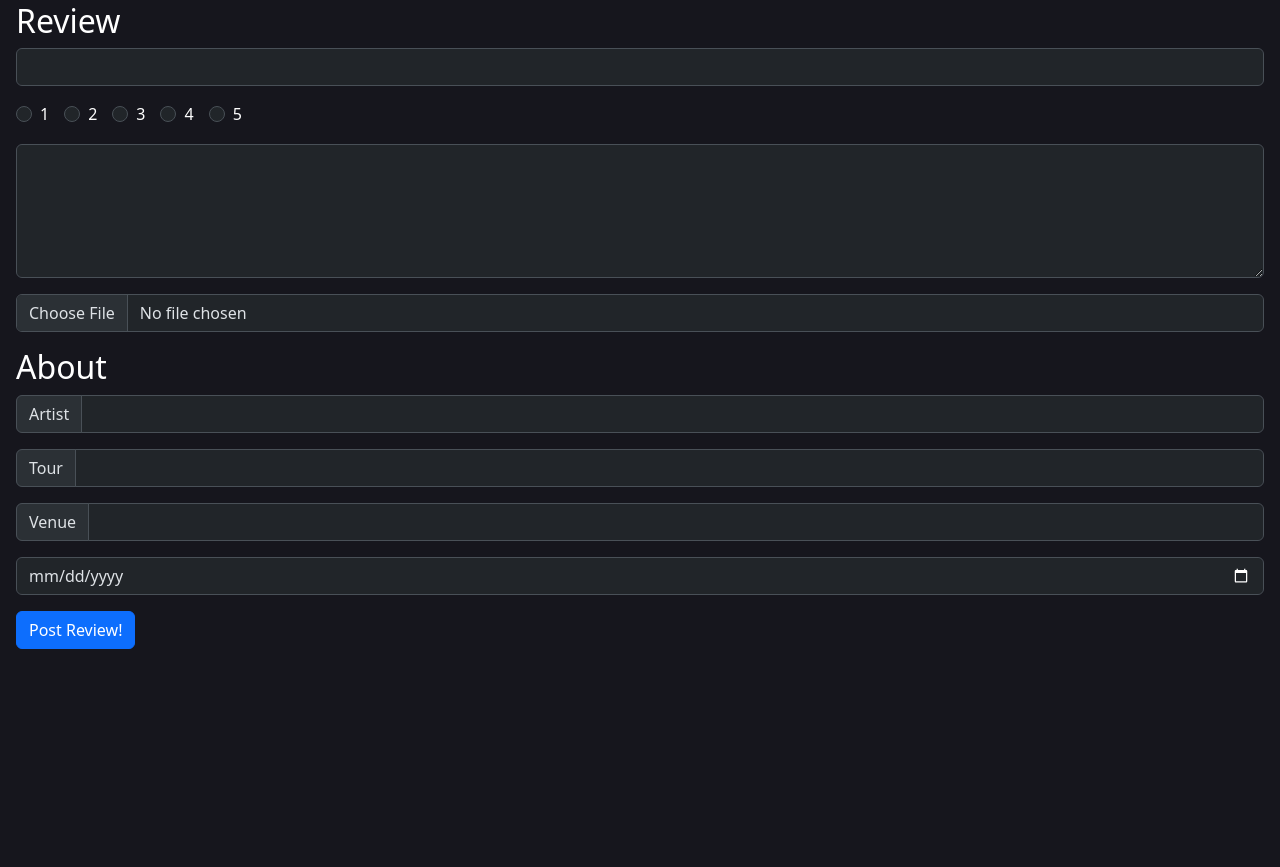
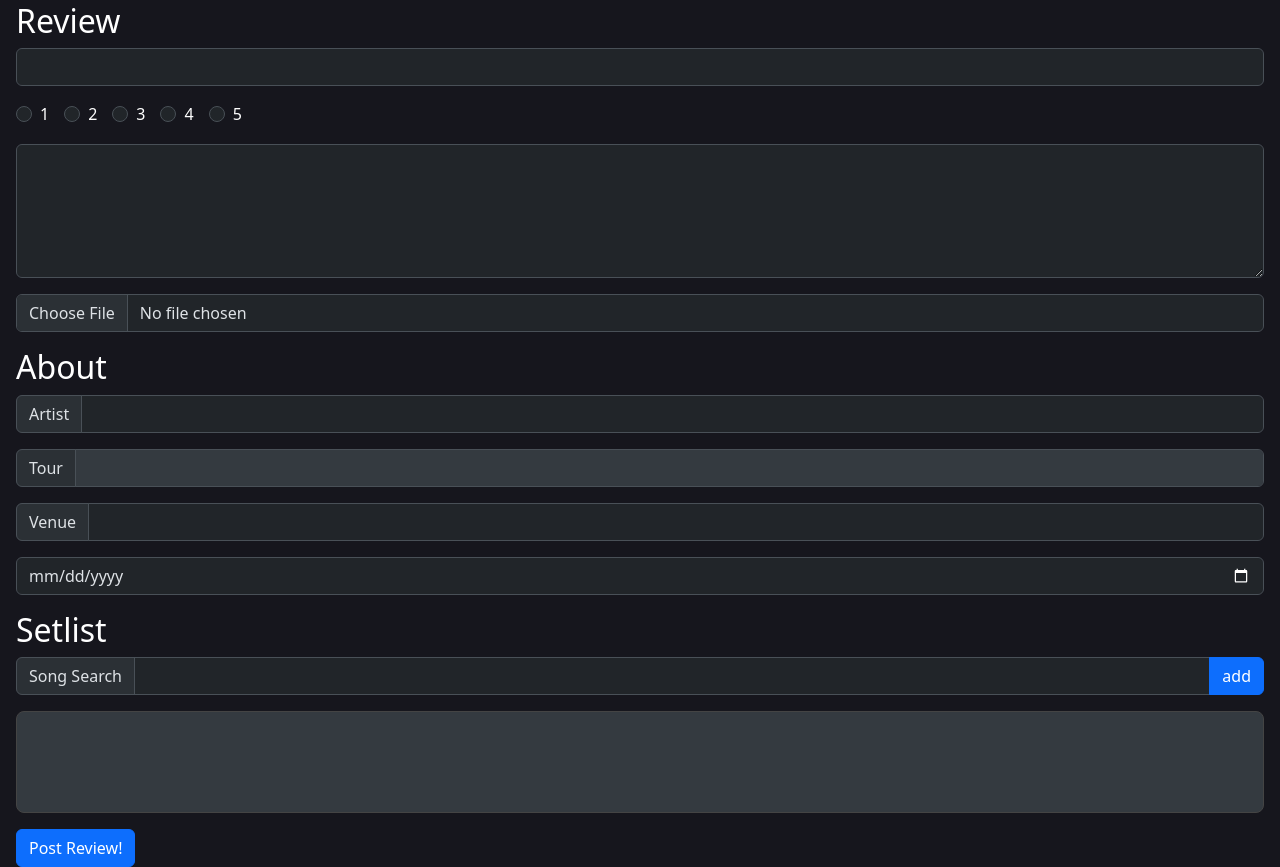
Before and after one commit to zak-grivell/wad_project, a Django app: page /review in a window 1280 px wide. Shown: the part 70-937 px from the top of the page. Before the commit the page ends 719 px from the top, so only its background shows below. Run offline with Django 5.2, Linux system fonts and the light colour scheme; the visitor is signed in with stand-in values (Sample User, id 1); lists and menus that the app fills with data are empty.

Commit message:
all my stuff

```diff
--- a/concertainly/api/urls.py
+++ b/concertainly/api/urls.py
@@ -2,9 +2,11 @@ from django.urls import path
 from concertainly.api.artist_search import artist_search
 from concertainly.api.tour_search import tour_search
 from concertainly.api.venue_search import venue_search
+from concertainly.api.song_search import song_search
 
 urlpatterns = [
     path('artist_search', artist_search, name='artist_search_api'),
     path('tour_search', tour_search, name='tour_search_api'),
     path('venue_search', venue_search, name='venue_search_api'),
+    path('song_search', song_search, name='song_search_api'),
 ]
--- a/concertainly/forms.py
+++ b/concertainly/forms.py
@@ -1,11 +1,5 @@
-from concertainly.models import Artist, Genre, Tour, Venue
 from django import forms
 from django.contrib.auth.models import User
-from services.lastfm import LASTFM_API
-from services.spotify import SPOTIFY_API
-from services.musicbrainz import MUSICBRAINZ_API
-from services.ticketmaster import TICKET_MASTER_API
-
 
 # deals with the information that is stored in django's User class
 class UserForm(forms.ModelForm):
@@ -34,6 +28,32 @@ class DatalistWidget(forms.TextInput):
         context = super().get_context(name, value, attrs)
         context["widget"]["label"] = self.label or name.replace('_', ' ').capitalize()
         context["widget"]["datalist_id"] = attrs.get("id", name) + "_list"
+        return context
+
+class SetListWidget(forms.SelectMultiple):
+    template_name = "widgets/setlist.html"
+
+    def __init__(self, choices=[], attrs={}):
+        super().__init__()
+        self.choices = list(choices)
+
+    def get_context(self, name, value, attrs):
+        context = super().get_context(name, value, attrs)
+
+        if value is None:
+            value = []
+        value = set(str(v) for v in value)
+
+        context["widget"]["choices"] = [
+            {
+                "value": f"{option_value}|{option_label}",
+                "label": option_label,
+                "selected": str(option_value) in value,
+            }
+            for option_value, option_label in self.choices
+        ]
+        context["widget"]["disabled"] = attrs.get("disabled", False)
+
         return context
 
 class ReviewForm(forms.Form):
@@ -72,6 +92,7 @@ class ReviewForm(forms.Form):
 
     tour_id = forms.CharField(max_length=128, widget=forms.HiddenInput())
     tour_select = forms.CharField(
+        disabled=True,
         max_length=128,
         widget=DatalistWidget(
             label="Tour",
@@ -92,39 +113,4 @@ class ReviewForm(forms.Form):
         ),
     )
 
-
-def insert_artist(musicbrainz_id) -> Artist:
-    artist_data = LASTFM_API.artist(musicbrainz_id)
-    spotify_id = SPOTIFY_API.search_artist(artist_data["name"], 1, 0)["items"][0]["id"]
-
-    db_artist = Artist.objects.create(
-        external_id=musicbrainz_id,
-        name=artist_data["name"],
-        spotify_id=spotify_id,
-    )
-    db_artist.save()
-
-    genres = Genre.objects.filter(name__in=[tag["name"] for tag in artist_data["tags"]["tag"]])
-
-    db_artist.genres.set(genres)
-
-    return db_artist
-
-
-def insert_tour(musicbrainz_id, artist) -> Tour:
-    tour = MUSICBRAINZ_API.tour(musicbrainz_id)
-
-    db_tour = Tour.objects.create(external_id=musicbrainz_id, name=tour["name"], artist=artist)
-
-    db_tour.save()
-
-    return db_tour
-
-
-def insert_venue(id) -> Venue:
-    venue = TICKET_MASTER_API.venue(id)
-
-    db_venue = Venue.objects.create(external_id=id, name=venue["name"])
-    db_venue.save()
-
-    return db_venue
+    setlist = forms.MultipleChoiceField(widget=SetListWidget(), choices=[], disabled=True)
--- a/concertainly/static/review.js
+++ b/concertainly/static/review.js
@@ -1,4 +1,9 @@
 let artist_id = document.getElementById("id_artist_id");
+
+function artist_has_been_selected(on) {
+  document.getElementById("setlist").disabled = on;
+  document.getElementById("tour_select").disabled = on;
+}
 
 /**
 @param {string} name
@@ -16,6 +21,7 @@ function searchDataList(name, required) {
 
     element.classList.add('was-validated')
     if (!id_feild.value && required) {
+
       element.setCustomValidity("Option not selected")
     } else {
       element.setCustomValidity("")
@@ -24,7 +30,7 @@ function searchDataList(name, required) {
     element.reportValidity();
   })
 
-  const buffer_time = 1000;
+  const buffer_time = 800;
   let timer = null;
 
   const onStall = (text) => {
@@ -35,10 +41,13 @@ function searchDataList(name, required) {
     });
 
     if (artist_id.value) {
-      params.artist_id = artist_id.value
+      params.set("artist_id", artist_id.value)
     }
 
-    fetch(`api/${name}_search?${params}`)
+    let url = new URL(`api/${name}_search`, window.location.origin);
+    url.search = params;
+
+    fetch(url)
       .then(res => res.json())
       .then(options => {
         options.items.forEach((option /** @type {string} */) => {
@@ -67,6 +76,9 @@ function searchDataList(name, required) {
       timer = setTimeout(() => onStall(event.target.value), buffer_time);
     } else {
       id_feild.value = valid_names[element.value.toLowerCase()]
+      if (name == "artist") {
+        artist_has_been_selected(false)
+      }
     }
   })
 }
@@ -74,3 +86,78 @@ function searchDataList(name, required) {
 searchDataList("artist", true);
 searchDataList("tour", false);
 searchDataList("venue", true);
+
+Array.from(document.getElementsByClassName("setlist-button")).forEach((el) => {
+  el.addEventListener("click", () => {
+    el.remove()
+  })
+})
+
+const song_search_field = document.getElementById("song_search");
+const datalist = document.getElementById("song-select-list");
+const out_list = document.getElementById("setlist")
+
+let valid_names = {};
+
+document.getElementById("search_add").addEventListener("click", () => {
+  if (song_search_field.value.toLowerCase() in valid_names) {
+    let id = valid_names[song_search_field.value.toLowerCase()]
+
+    let li = document.createElement("option")
+
+    li.value = `${id}|${song_search_field.value}`;
+
+    li.innerText = song_search_field.value;
+
+    li.selected = true;
+
+    song_search_field.value = ""
+    datalist.replaceChildren()
+
+    out_list.append(li)
+  }
+});
+
+const buffer_time = 800;
+let timer = null;
+
+const onStall = (text) => {
+  if (text.length < 3) { return }
+
+  const params = new URLSearchParams({
+    keyword: text,
+  });
+
+  console.log(artist_id.value)
+
+  if (artist_id.value) {
+    params.set("artist", artist_id.value)
+  }
+
+  let url = new URL("api/song_search", window.location.origin);
+  url.search = params;
+
+  fetch(url)
+    .then(res => res.json())
+    .then(options => {
+      options.items.forEach((option /** @type {string} */) => {
+        let e = document.createElement("option");
+
+        e.value = option.title;
+        e.dataset.id = option.id;
+
+        valid_names[option.title.toLowerCase()] = option.id
+        datalist.append(e);
+      })
+
+    })
+    .catch(e => console.error(e))
+}
+
+document.getElementById("song_search").addEventListener("input", (event) => {
+  if (!(event.target.value.toLowerCase() in valid_names)) {
+    valid_names = {};
+    clearTimeout(timer);
+    timer = setTimeout(() => onStall(event.target.value), buffer_time);
+  }
+})
--- a/concertainly/static/stylesheet.css
+++ b/concertainly/static/stylesheet.css
@@ -35,19 +35,21 @@ button:hover img {
 
 /* artist page */
 
-.artistCard .card{
+.artistCard .card {
   background-color: #1e1e2f;
   color: white;
   border: 1px solid white;
 }
+
 .artistCard .card img {
   height: 100%;
   width: 100%;
   object-fit: cover;
 }
-#artistName{
+
+#artistName {
   text-align: center;
-    color:rgb(255, 255, 255);
+  color: rgb(255, 255, 255);
 }
 
 /* home page*/
@@ -63,7 +65,35 @@ button:hover img {
 }
 
 /* genre page */
-#genreName{
+#genreName {
   text-align: center;
   text-transform: capitalize;
 }
+
+select[multiple] {
+  border: 1px solid #444;
+  border-radius: 8px;
+  padding: 4px;
+  color: #fff;
+  outline: none;
+}
+
+select[multiple] option {
+  padding: 8px 12px;
+  border-radius: 6px;
+  background-color: transparent;
+  cursor: pointer;
+}
+
+/* select[multiple] option:checked { */
+/* background-color: #0d6efd; */
+/* color: #fff; */
+/* } */
+
+select[multiple] option:hover {
+  background-color: #2a2a3e;
+}
+
+select {
+  padding: 4 !important;
+}
--- a/concertainly/views.py
+++ b/concertainly/views.py
@@ -1,7 +1,7 @@
 from django.http import HttpResponse
 from django.shortcuts import render, get_object_or_404
 from concertainly.models import Genre, Artist, Tour, Review, Venue
-from concertainly.forms import UserForm, ReviewForm, insert_artist, insert_tour, insert_venue
+from concertainly.forms import UserForm, ReviewForm
 from django.shortcuts import redirect
 from django.urls import reverse
 from django.contrib.auth import authenticate, login, logout
@@ -145,12 +145,24 @@ def tour(request, slug):
 @login_required
 def review(request, slug=None): # add redirect
     if (request.method == "POST"):
+        submitted_ids = request.POST.getlist('setlist')
+
         form = ReviewForm(request.POST, request.FILES)
+
+        form.fields["setlist"].disabled = False
+        form.fields["tour_select"].disabled = False
+
+        print([(i.split("|")[0], i.split("|")[1]) for i in submitted_ids])
+
+        form.fields['setlist'].choices = [(i, i) for i in submitted_ids]
+
 
         if form.is_valid():
             artist = Artist.objects.get_or_create_from_api(form.cleaned_data["artist_id"])
             tour = Tour.objects.get_or_create_from_api(form.cleaned_data["tour_id"], artist)
             venue = Venue.objects.get_or_create_from_api(form.cleaned_data["tour_id"])
+
+            print(form.cleaned_data["setlist"])
 
             Review.objects.create(
                 title=form.cleaned_data["title"],
@@ -163,8 +175,9 @@ def review(request, slug=None): # add redirect
                 user=request.user
              )
 
-            return redirect(reverse("tour", kwargs={"slug": tour.slug}))
+            return redirect(reverse("concertainly:tour", kwargs={"slug": tour.slug}))
         else:
+            form.fields['setlist'].choices = [(i.split("|")[0], i.split("|")[0]) for i in submitted_ids]
             print(form.errors)
     elif slug and (tour := Tour.objects.filter(slug=slug).first()):
         print("filling in")
@@ -174,6 +187,10 @@ def review(request, slug=None): # add redirect
           "tour_id": tour.external_id,
           "tour_select": tour.name
       })
+
+        form.fields["setlist"].disabled = False
+        form.fields["tour_select"].disabled = False
+
         print(f"Form initial data: {form.initial}")
     else:
         form = ReviewForm()
--- a/services/lastfm.py
+++ b/services/lastfm.py
@@ -24,4 +24,12 @@ class LastfmApi:
     def artist(self, id: str):
         return self.request("artist.getInfo", params={"mbid": id})["artist"]
 
+    def search_song(self, q: str, artist: str):
+        params = {'track': q, 'artist': artist, 'limit':5}
+
+        if artist:
+            params["artist"] = artist
+
+        return self.request("track.search", params=params)["results"]["trackmatches"]["track"]
+
 LASTFM_API = LastfmApi()
--- a/templates/review.html
+++ b/templates/review.html
@@ -60,9 +60,14 @@ Tour Reviews
     {{form.date}}
   </section>
 
+  <section class="mx-3 mt-3">
+    <h2>Setlist</h2>
+    {{form.setlist}}
+  </section>
+
   <input type="submit" value="Post Review!" class="mx-3 mt-3 btn btn-primary">
 </form>
 
-<!-- <script src="{% static 'review.js' %}"></script> -->
+<script src="{% static 'review.js' %}"></script>
 
 {% endblock %}
--- /dev/null
+++ b/templates/widgets/setlist.html
@@ -0,0 +1,18 @@
+<div class="mb-3 input-group">
+  <span class="input-group-text">Song Search</span>
+
+  <input type="text" name="song_search" id="song_search" value="" list="song-select-list" class="form-control" {%
+    include "django/forms/widgets/attrs.html" %}>
+
+  <button id="search_add" class="btn btn-primary" type="button">add</button>
+</div>
+
+<datalist id="song-select-list">
+</datalist>
+<select name="setlist" id="setlist" multiple class="form-select" {% if widget.disabled %} disabled {% endif %}>
+  {% for choice in widget.choices %}
+  <option value="{{choice.value}}" selected class="setlist-button">
+    {{ choice.label }}
+  </option>
+  {% endfor %}
+</select>
```
Also changed, not shown: concertainly/api/song_search.py (+4 -7 lines), concertainly/models.py (+63 -26 lines), services/musicbrainz.py (+37 -7 lines). Lines whose indentation alone changed are shown as unchanged.
